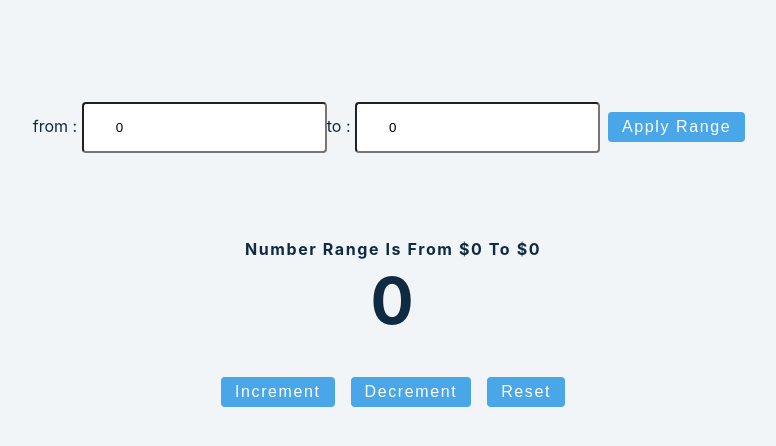
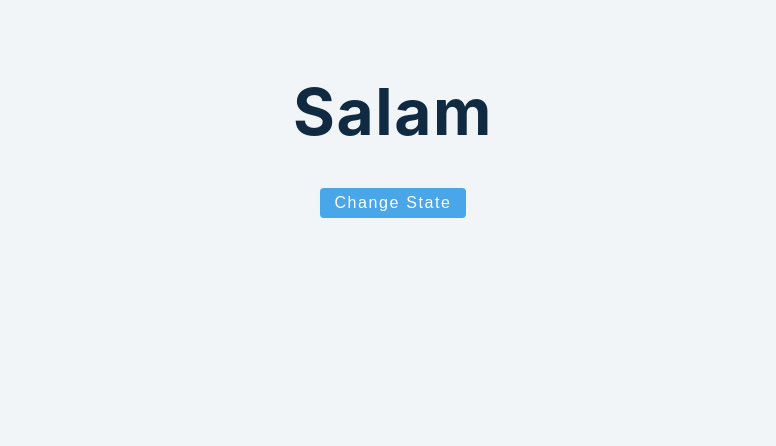
Before and after one commit to alivarastepour/react, a React (Create React App) app: page / in a window 1280 px wide. Shown: the top 446 px of the page, without its empty margins (247-1023 px from the left). Built offline with nearby package versions, Linux system fonts and the light colour scheme.

Commit message:
useEffect practice1

```diff
--- a/src/App.js
+++ b/src/App.js
@@ -1,5 +1,5 @@
 import React from 'react'
-import Setup from './tutorial/1-useState/setup/5-useState-counter';
+import Setup from './tutorial/2-useEffect/setup/1-useEffect-basics';
 function App() {
   return (
     <div className='container'>
--- a/src/tutorial/2-useEffect/setup/1-useEffect-basics.js
+++ b/src/tutorial/2-useEffect/setup/1-useEffect-basics.js
@@ -3,23 +3,28 @@ import React, { useState, useEffect } from 'react';
 // cleanup function
 // second parameter
 const UseEffectBasics = () => {
-  const [value, setValue] = useState(0)
-  useEffect(() => {
-    // console.log('aaaa');
-    if (value === 0)
-      document.title = `No New Messages`
-    else if (value === 1)
-      document.title = `1 New Message`
-    else
-      document.title = `${value} New Messages`
-  }, [value])/*the second parameter is a dependency list, if u pass empty array it will just run on init\
-  if u pass different values, it will run everytime one of this value change*/
+  const [state,setState] = useState(true);
+  const [value,setValue] = useState('');
+
+
+
+  useEffect(()=>{
+    if (state){
+      setValue('salam');
+    }else{
+      setValue('oodafes');
+    }
+  },[state])
 
   return <>
+
     <h1>{value}</h1>
-    <button className='btn' onClick={() => setValue(value + 1)}>click me</button>
+    <button onClick={()=>setState(!state)} className="btn">change state</button>
 
-  </>;
+  </>
 };
 
+
+
+
 export default UseEffectBasics;
```
